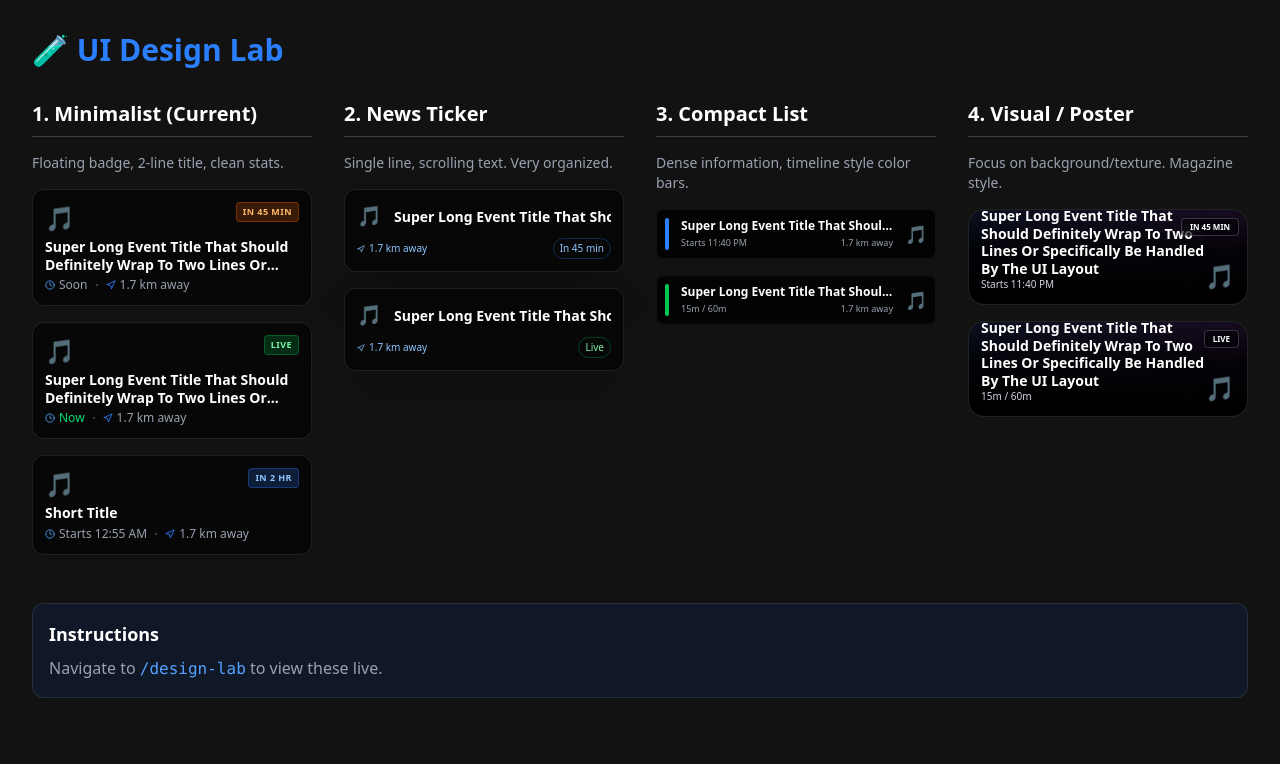
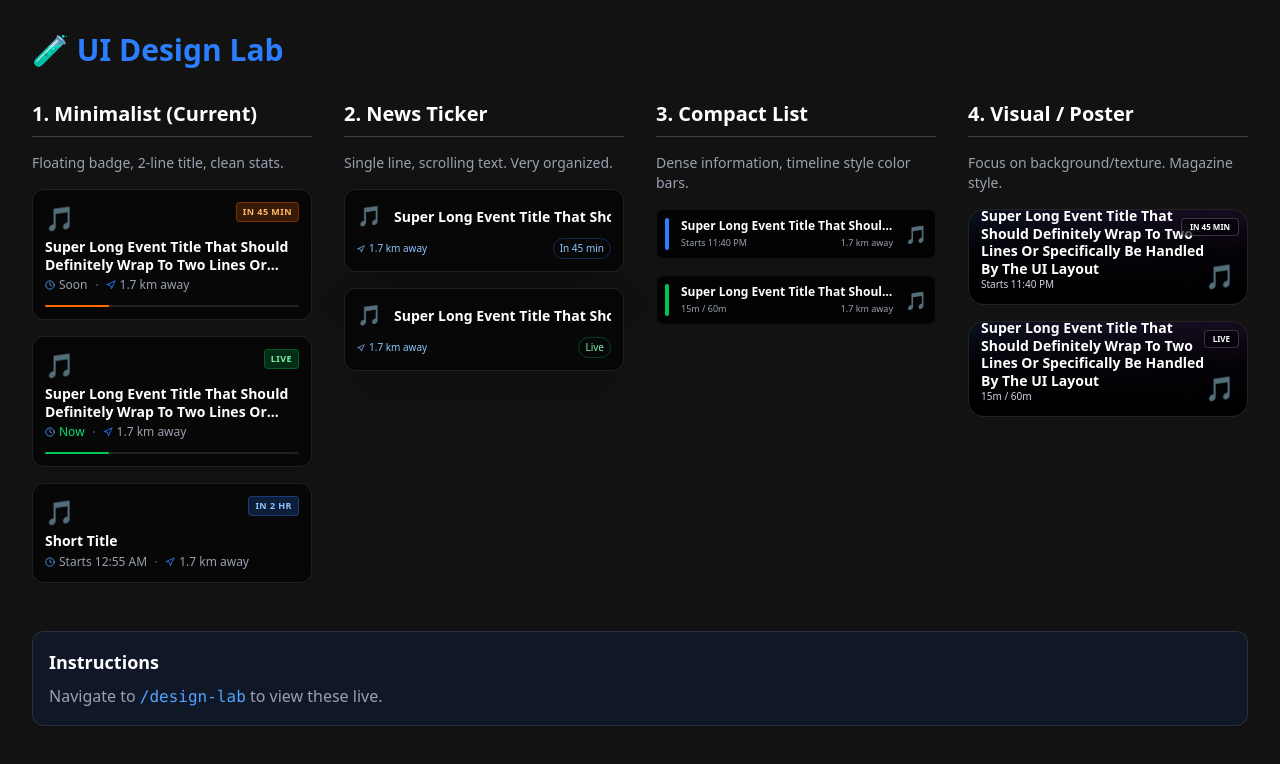
Before and after one commit to Dianute/event-tracker, a Next.js app in the folder web-app/: page /design-lab in a window 1280 px wide. Shown: the top 764 px of the page. Built offline with nearby package versions, Linux system fonts and the light colour scheme.

Commit message:
Update event-card.tsx

```diff
--- a/web-app/components/event-card.tsx
+++ b/web-app/components/event-card.tsx
@@ -174,6 +174,15 @@ export default function EventCard({ event, userLocation, onClick, variant = 'sta
                         </div>
                     </div>
                 </div>
+
+                {status.progress !== undefined && (
+                    <div className="w-full bg-white/10 rounded-full h-0.5 mt-3 overflow-hidden">
+                        <div
+                            className={`h-0.5 rounded-full transition-all duration-1000 shadow-[0_0_10px] ${status.color === 'orange' ? 'bg-orange-500 shadow-orange-500' : 'bg-green-500 shadow-green-500'}`}
+                            style={{ width: `${status.progress}%` }}
+                        ></div>
+                    </div>
+                )}
             </div>
         );
     }
```
